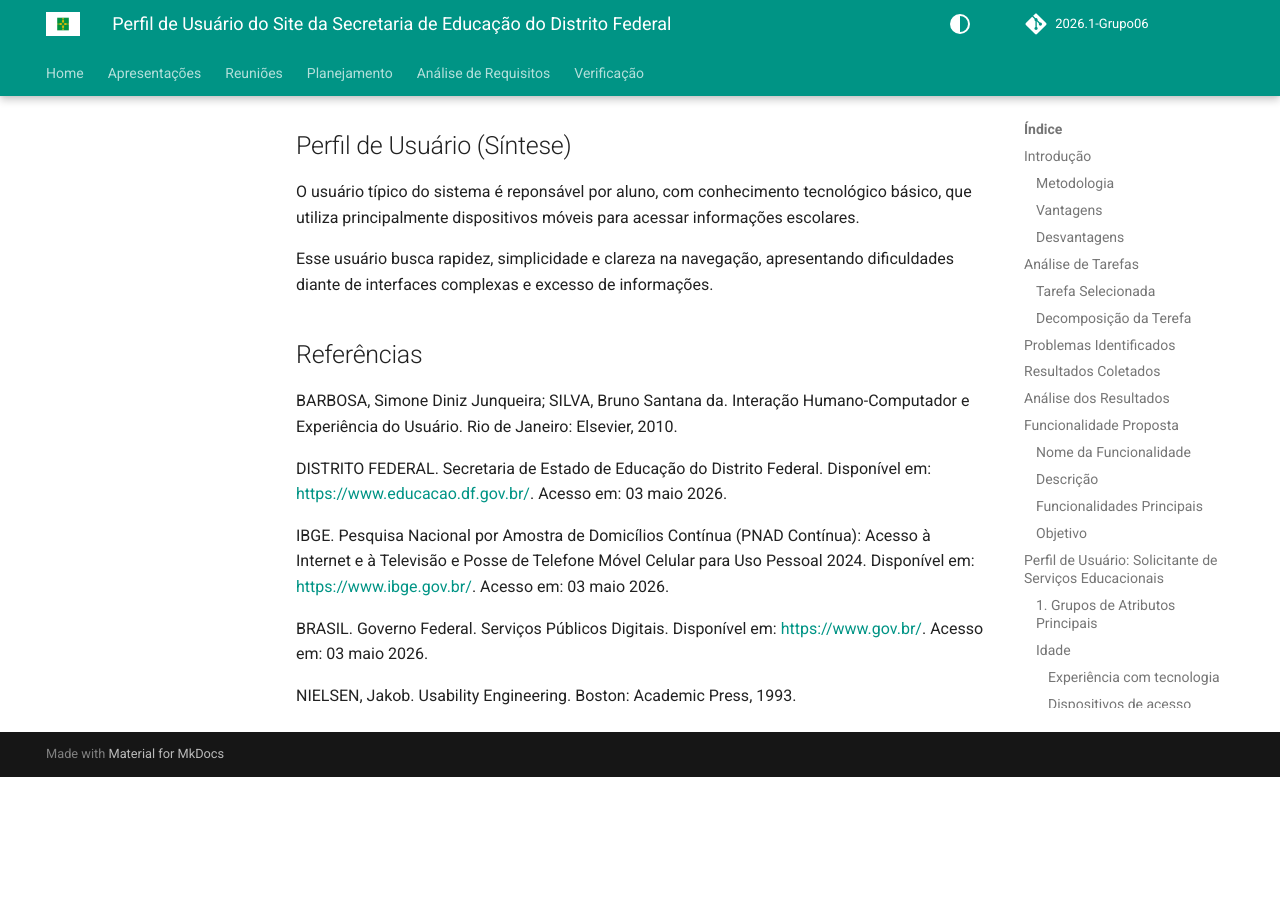
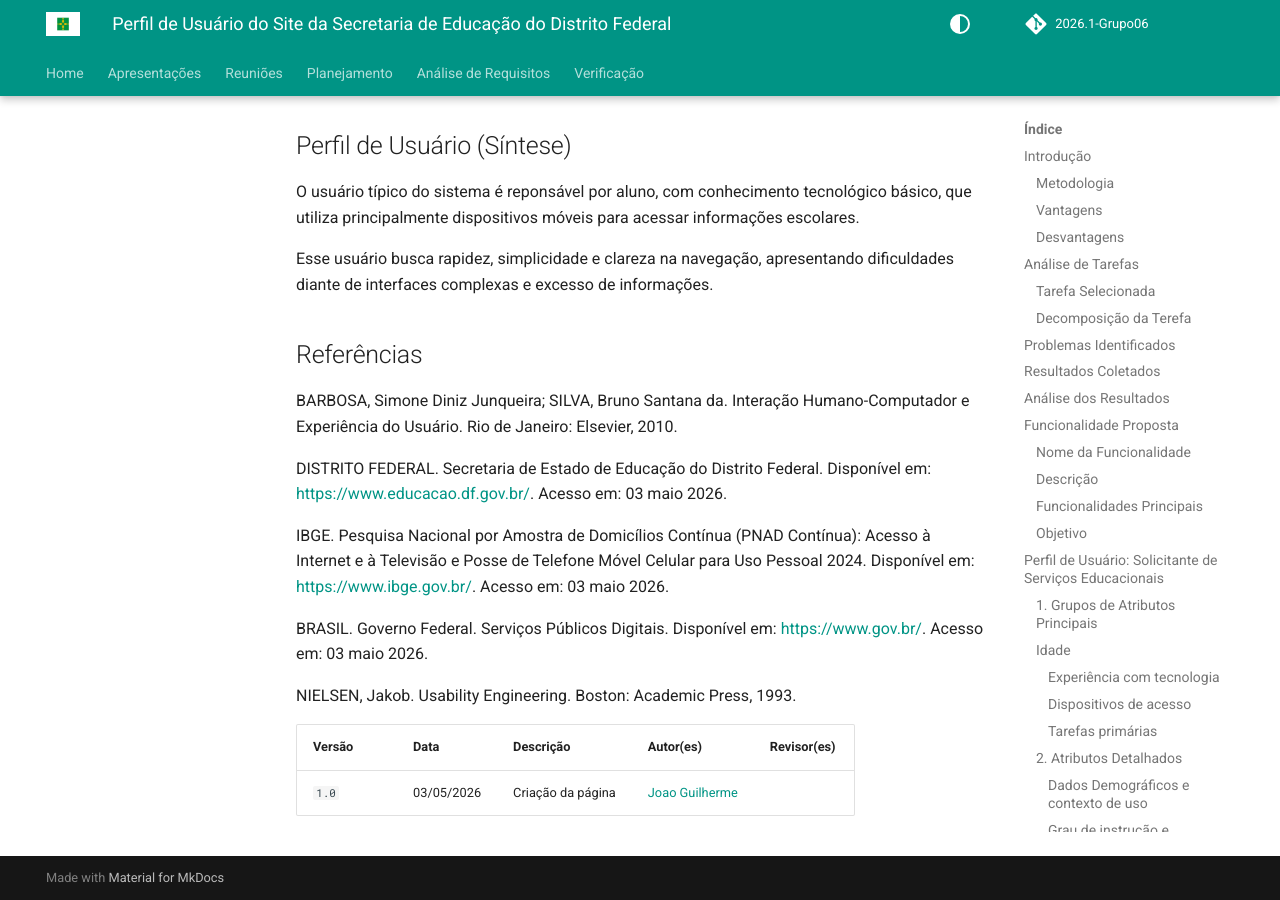
Before and after one commit to Interacao-Humano-Computador/2026.1-Grupo06, an MkDocs documentation site: the page built from docs/analise-de-requisitos/perfis/Perfil-painel-educacional.md, in a window 1280 px wide and 900 px high, scrolled down 6141 px. Built offline with MkDocs 1.6.1 and Material for MkDocs 9.7.7, drawn with Linux system fonts in a browser that asks for light colours; comment, search, counter and statistics services are not loaded; before the commit the page ends 6918 px from its top, so only the background shows below that.

Commit message:
Update Perfil-painel-educacional.md

```diff
--- a/docs/analise-de-requisitos/perfis/Perfil-painel-educacional.md
+++ b/docs/analise-de-requisitos/perfis/Perfil-painel-educacional.md
@@ -217,3 +217,7 @@ IBGE. Pesquisa Nacional por Amostra de Domicílios Contínua (PNAD Contínua): A
 BRASIL. Governo Federal. Serviços Públicos Digitais. Disponível em: <https://www.gov.br/>. Acesso em: 03 maio 2026.
 
 NIELSEN, Jakob. Usability Engineering. Boston: Academic Press, 1993.
+
+ Versão | Data | Descrição | Autor(es) | Revisor(es) |
+|---|---|---|---|---|
+| `1.0` | 03/05/2026 | Criação da página | [Joao Guilherme](https://github.com/JoaoGSantana10) | |
```
